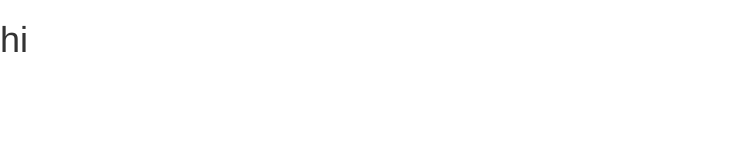
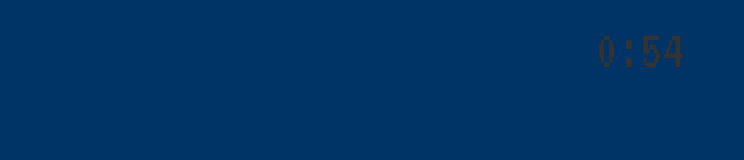
Before and after one commit to ericmiller777/Pomodoro_Clock_freeCodeCamp, a plain HTML site: page index.html in a window 1280 px wide. Shown: the whole page, without its empty margins (0-744 px from the left). Drawn offline with nearby package versions, Linux system fonts and the light colour scheme.

Commit message:
added clock countdown

```diff
--- a/index.html
+++ b/index.html
@@ -12,13 +12,53 @@
 
 <link rel="stylesheet" href="https://maxcdn.bootstrapcdn.com/font-awesome/4.5.0/css/font-awesome.min.css" />
 
+<link href="https://fonts.googleapis.com/css?family=VT323" rel="stylesheet">
+
 <meta name="viewport" content="width=device-width, initial-scale=1">
 </head>
 <style>
+body{
+    background-color: rgb(0, 51, 102);
+}
+#timer{
+    text-align: center;
+    font-family: VT323;
+    font-size: 55.7777777px;
+}
 </style>
 <body>
-<h1>hi</h1>
+<div class="container">
+<div id="ClockDiv">
+<h2 id=timer></h2>
+</div>
+</div>
 <script>
+    var setMin = 1;
+    document.getElementById('timer').innerHTML =
+  setMin + ":" + 00;
+startTimer();
+
+function startTimer() {
+  var presentTime = document.getElementById('timer').innerHTML;
+  var timeArray = presentTime.split(/[:]+/);
+  var m = timeArray[0];
+  var s = checkSecond((timeArray[1] - 1));
+  if(s==59){m=m-1}
+  if(m<0){
+    m = 1;
+    s = 0 + "0";
+    }
+
+  document.getElementById('timer').innerHTML =
+    m + ":" + s;
+  setTimeout(startTimer, 1000);
+}
+
+function checkSecond(sec) {
+  if (sec < 10 && sec >= 0) {sec = "0" + sec}; // add zero in front of numbers < 10
+  if (sec < 0) {sec = "59"};
+  return sec;
+}
 </script>
 </body>
 </html>
```
